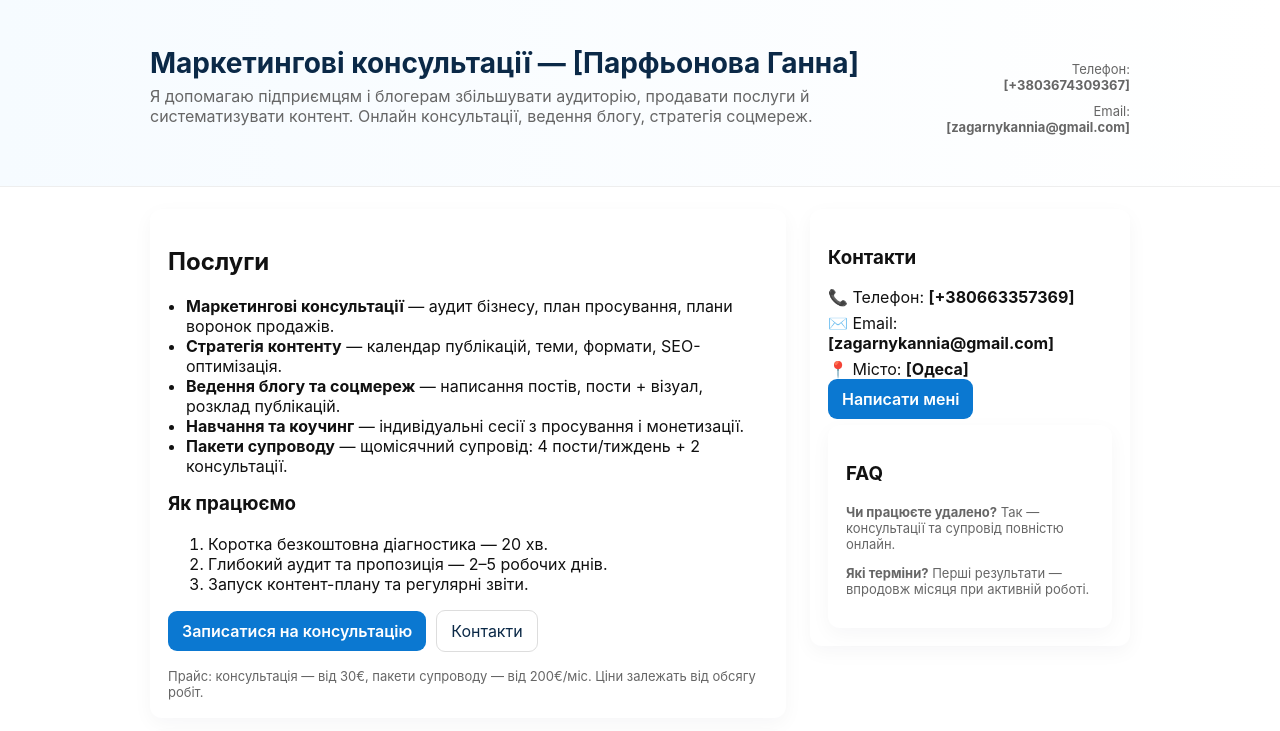
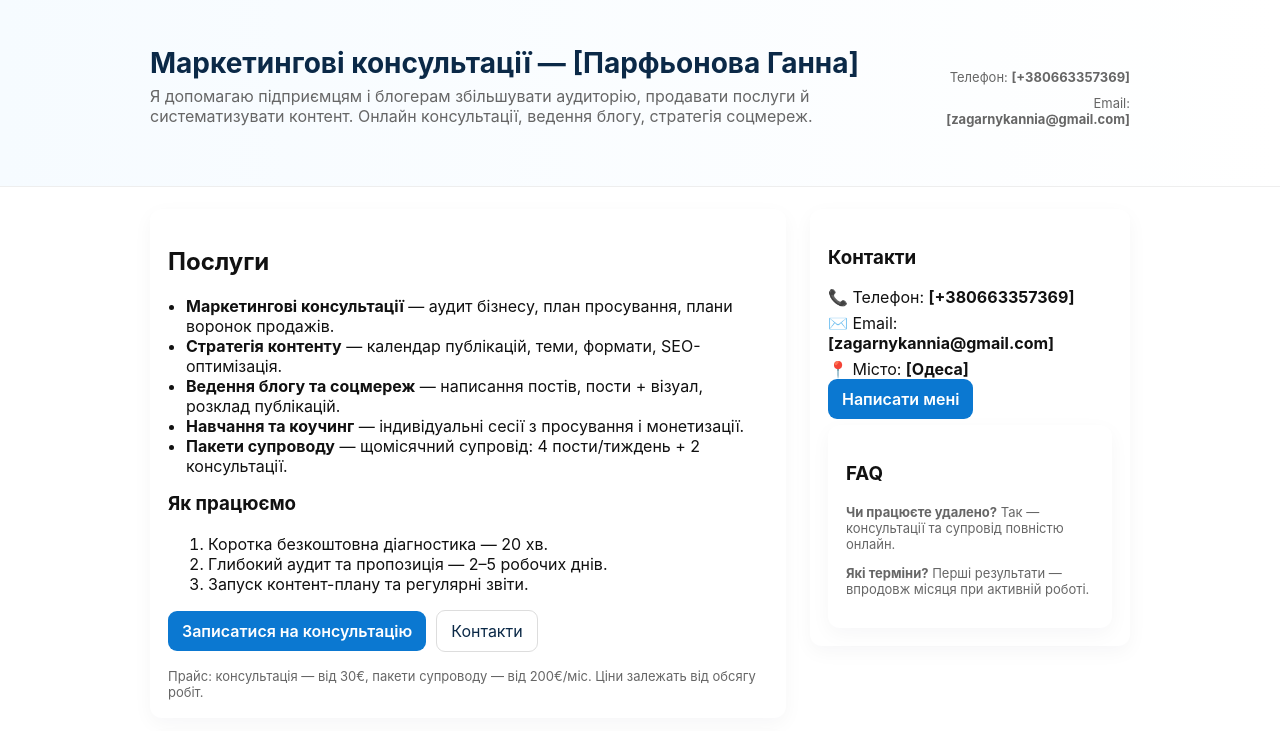
Before and after one commit to romafedor00-gif/hanna, a plain HTML site: page index.html in a window 1280 px wide. Shown: the top 731 px of the page. Drawn offline with Linux system fonts and the light colour scheme.

Commit message:
Update index.html

```diff
--- a/index.html
+++ b/index.html
@@ -35,7 +35,7 @@
           <p class="lead">Я допомагаю підприємцям і блогерам збільшувати аудиторію, продавати послуги й систематизувати контент. Онлайн консультації, ведення блогу, стратегія соцмереж.</p>
         </div>
         <div style="text-align:right">
-          <div class="meta">Телефон: <strong>[+3803674309367]</strong></div>
+          <div class="meta">Телефон: <strong>[+380663357369]</strong></div>
           <div class="meta">Email: <strong>[zagarnykannia@gmail.com]</strong></div>
         </div>
       </div>
```
